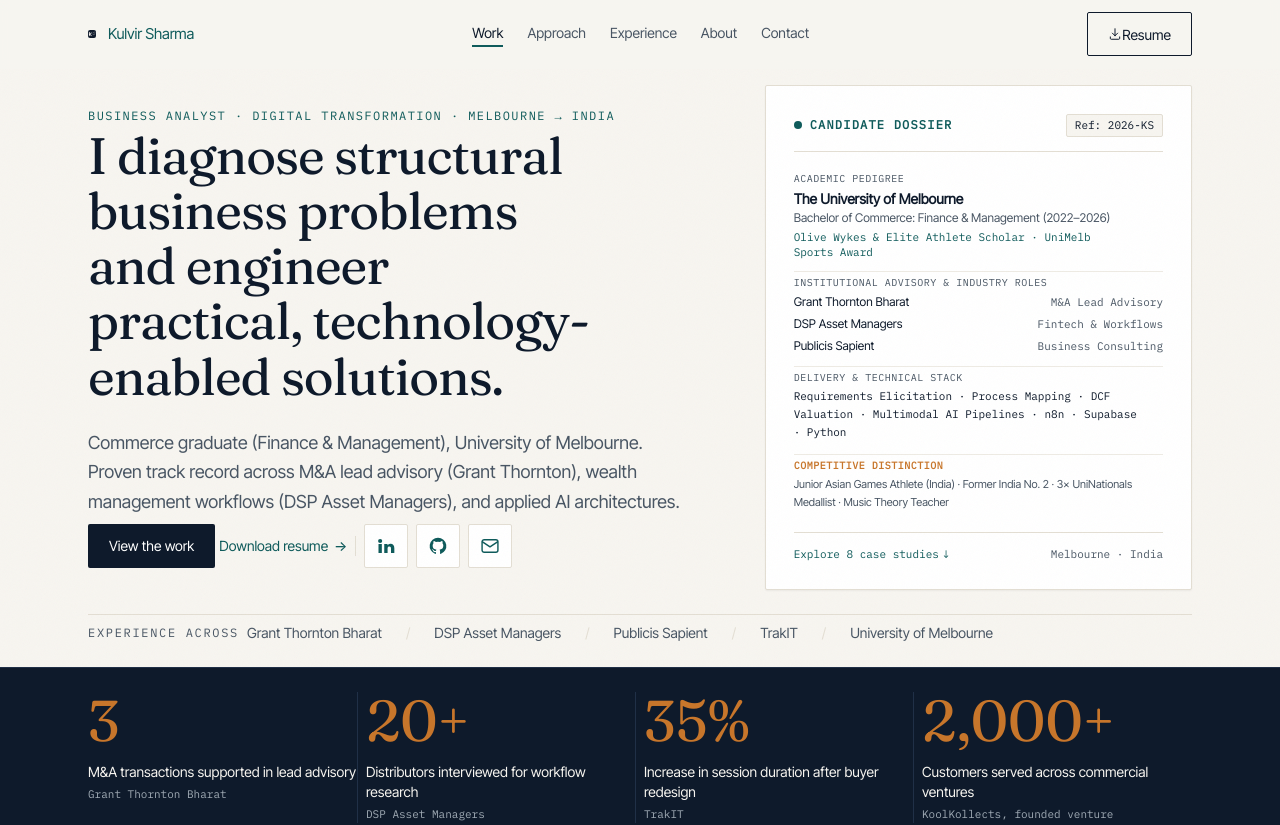
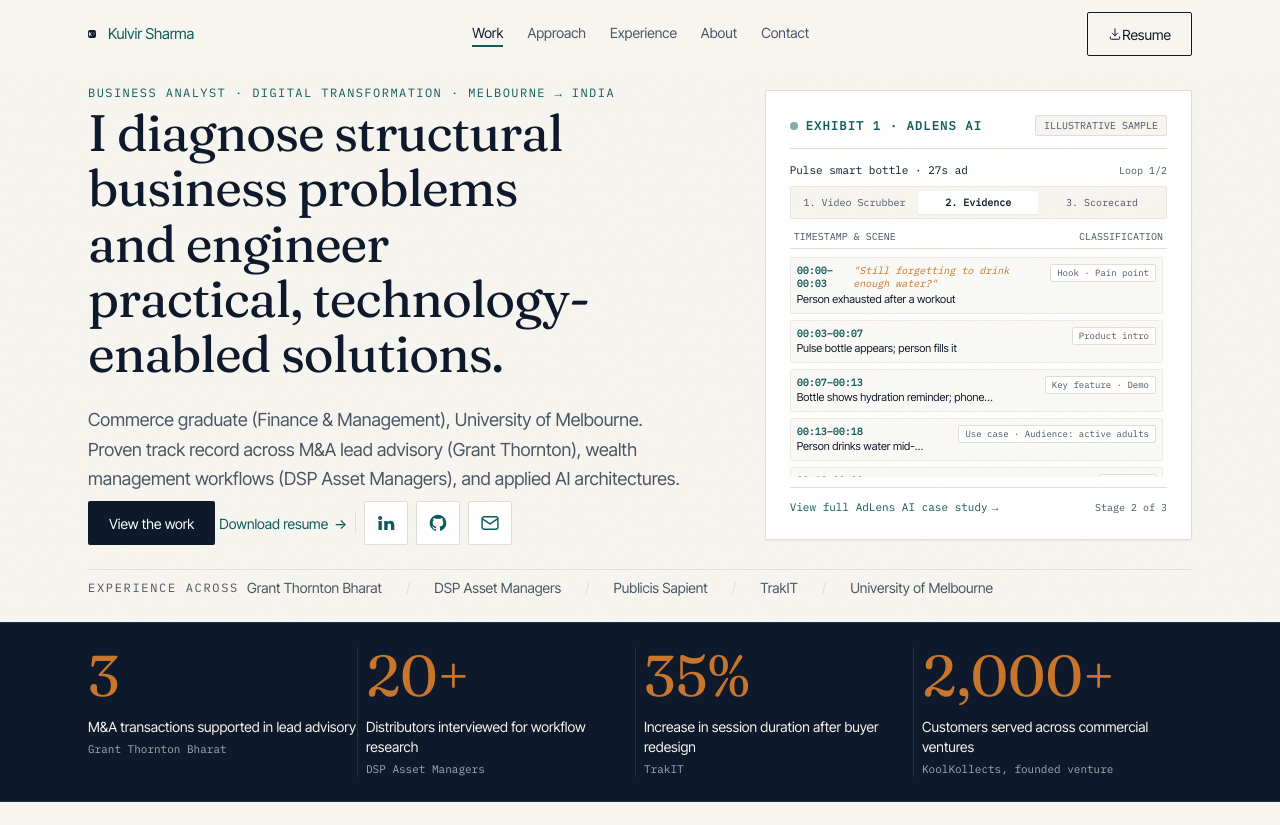
Before and after one commit to koolsharmafamily/kool-website, a React (Vite) app: page / in a window 1280 px wide. Shown: the top 825 px of the page. Built offline with nearby package versions, Linux system fonts and the light colour scheme.

Commit message:
feat: implement 7/5 hero and M1 live animated exhibit

```diff
--- a/src/components/HeroExhibit.tsx
+++ b/src/components/HeroExhibit.tsx
@@ -1,95 +1,334 @@
-/**
- * Executive Candidate Dossier
- * Provides Big 4 recruiters and consulting leaders with an immediate, authoritative
- * synthesis of academic pedigree, institutional advisory experience, and core delivery capabilities.
- */
+import { useEffect, useRef, useState } from "react";
+import { heroExhibit } from "../data/motion";
+import { isReducedMotion } from "../lib/motion";
+
 export function HeroExhibit() {
+  const [stage, setStage] = useState<1 | 2 | 3>(1);
+  const [loopCount, setLoopCount] = useState(0);
+  const [isHovered, setIsHovered] = useState(false);
+  const [isInView, setIsInView] = useState(true);
+  const [scrubberProgress, setScrubberProgress] = useState(0);
+  const containerRef = useRef<HTMLDivElement>(null);
+
+  // Reduced motion support
+  useEffect(() => {
+    if (isReducedMotion()) {
+      setStage(3);
+      setLoopCount(2);
+      setScrubberProgress(100);
+    }
+  }, []);
+
+  // IntersectionObserver to pause when off-screen
+  useEffect(() => {
+    const el = containerRef.current;
+    if (!el || typeof IntersectionObserver === "undefined") return;
+
+    const observer = new IntersectionObserver(
+      ([entry]) => {
+        setIsInView(entry.isIntersecting);
+      },
+      { threshold: 0.2 }
+    );
+
+    observer.observe(el);
+    return () => observer.disconnect();
+  }, []);
+
+  // Scrubber animation for Stage 1 (0 to 100% over 4s)
+  useEffect(() => {
+    if (stage !== 1 || isHovered || !isInView || loopCount >= heroExhibit.loops) {
+      return;
+    }
+
+    const startTime = performance.now();
+    const duration = 4000;
+    let animId: number;
+
+    const tick = (now: number) => {
+      const elapsed = now - startTime;
+      const p = Math.min(elapsed / duration, 1);
+      setScrubberProgress(Math.round(p * 100));
+      if (p < 1) {
+        animId = requestAnimationFrame(tick);
+      }
+    };
+
+    animId = requestAnimationFrame(tick);
+    return () => cancelAnimationFrame(animId);
+  }, [stage, isHovered, isInView, loopCount]);
+
+  // Main stage timer (4 seconds per stage, 2 full loops then holds on stage 3)
+  useEffect(() => {
+    if (isHovered || !isInView || loopCount >= heroExhibit.loops) {
+      return;
+    }
+
+    const timer = setTimeout(() => {
+      setStage((prev) => {
+        if (prev === 1) return 2;
+        if (prev === 2) return 3;
+        // From stage 3, check if we loop
+        setLoopCount((lc) => {
+          const nextCount = lc + 1;
+          return nextCount;
+        });
+        return 1;
+      });
+      if (stage === 3) {
+        setScrubberProgress(0);
+      }
+    }, 4000);
+
+    return () => clearTimeout(timer);
+  }, [stage, isHovered, isInView, loopCount]);
+
+  // Format seconds for scrubber
+  const currentSeconds = Math.min(27, Math.floor((scrubberProgress / 100) * 27));
+  const formattedTime = `00:${currentSeconds.toString().padStart(2, "0")}`;
+
   return (
-    <div className="hover-card flex flex-col justify-between overflow-hidden border border-rule bg-surface p-5 sm:p-7 w-full shadow-xs">
-      {/* Header Bar */}
-      <div className="mb-5 flex items-center justify-between border-b border-rule pb-3.5">
+    <div
+      ref={containerRef}
+      onMouseEnter={() => setIsHovered(true)}
+      onMouseLeave={() => setIsHovered(false)}
+      className="hover-card flex flex-col justify-between overflow-hidden border border-rule bg-surface p-5 sm:p-6 w-full shadow-xs transition-shadow duration-300 hover:shadow-md"
+      aria-label={`${heroExhibit.title} — ${heroExhibit.sampleAd}`}
+    >
+      {/* Exhibit Header */}
+      <div className="flex items-center justify-between border-b border-rule pb-3">
         <div className="flex items-center gap-2">
-          <span className="h-2 w-2 rounded-full bg-accent" aria-hidden="true" />
+          <span
+            className={`h-2 w-2 rounded-full transition-colors duration-300 ${
+              isHovered ? "bg-signal" : "bg-accent animate-pulse"
+            }`}
+            aria-hidden="true"
+          />
           <span className="font-mono text-xs font-semibold uppercase tracking-[0.1em] text-accent">
-            Candidate Dossier
+            {heroExhibit.title}
           </span>
         </div>
-        <span className="inline-block rounded-[2px] border border-rule bg-paper px-2 py-0.5 font-mono text-[11px] font-medium text-ink">
-          Ref: 2026-KS
+        <span className="inline-block rounded-[2px] border border-rule bg-paper px-2 py-0.5 font-mono text-[10px] uppercase font-medium text-ink-muted">
+          Illustrative sample
         </span>
       </div>
 
-      {/* Structured Credentials Grid */}
-      <div className="space-y-4 text-xs">
-        {/* Education */}
-        <div className="border-b border-rule/60 pb-3">
-          <span className="font-mono text-[10px] uppercase tracking-wider text-ink-muted block mb-1">
-            Academic Pedigree
+      {/* Sample Ad Info & Stage Selector Tabs */}
+      <div className="mt-3.5 flex flex-col gap-2">
+        <div className="flex items-center justify-between text-xs">
+          <span className="font-mono text-[11px] text-ink font-medium">
+            Pulse smart bottle · 27s ad
           </span>
-          <p className="font-body font-semibold text-ink text-sm leading-snug">
-            The University of Melbourne
-          </p>
-          <p className="text-ink-muted text-xs mt-0.5">
-            Bachelor of Commerce: Finance & Management (2022–2026)
-          </p>
-          <p className="font-mono text-[11px] text-accent mt-1">
-            Olive Wykes & Elite Athlete Scholar · UniMelb Sports Award
-          </p>
+          <span className="font-mono text-[10px] text-ink-muted">
+            {loopCount >= heroExhibit.loops ? "Complete (Holding)" : isHovered ? "Paused" : `Loop ${loopCount + 1}/${heroExhibit.loops}`}
+          </span>
         </div>
 
-        {/* Institutional Client History */}
-        <div className="border-b border-rule/60 pb-3">
-          <span className="font-mono text-[10px] uppercase tracking-wider text-ink-muted block mb-1">
-            Institutional Advisory & Industry Roles
+        {/* 3-Stage Tab Controls */}
+        <div className="grid grid-cols-3 gap-1 rounded-[2px] bg-paper p-1 border border-rule/60 text-center font-mono text-[10px]">
+          <button
+            type="button"
+            onClick={() => {
+              setStage(1);
+              setScrubberProgress(0);
+            }}
+            className={`py-1 px-1.5 rounded-[1px] transition-colors ${
+              stage === 1
+                ? "bg-surface text-ink font-semibold shadow-xs"
+                : "text-ink-muted hover:text-ink"
+            }`}
+          >
+            1. Video Scrubber
+          </button>
+          <button
+            type="button"
+            onClick={() => setStage(2)}
+            className={`py-1 px-1.5 rounded-[1px] transition-colors ${
+              stage === 2
+                ? "bg-surface text-ink font-semibold shadow-xs"
+                : "text-ink-muted hover:text-ink"
+            }`}
+          >
+            2. Evidence
+          </button>
+          <button
+            type="button"
+            onClick={() => setStage(3)}
+            className={`py-1 px-1.5 rounded-[1px] transition-colors ${
+              stage === 3
+                ? "bg-surface text-ink font-semibold shadow-xs"
+                : "text-ink-muted hover:text-ink"
+            }`}
+          >
+            3. Scorecard
+          </button>
+        </div>
+      </div>
+
+      {/* Stage Body Container */}
+      <div className="mt-4 min-h-[260px] flex flex-col justify-center">
+        {/* STAGE 1: Video Scrubber */}
+        {stage === 1 && (
+          <div className="space-y-3 animate-fade-in">
+            {/* Video Viewport Mockup */}
+            <div className="relative rounded-[2px] bg-ink text-paper p-4 overflow-hidden border border-[#203047] flex flex-col justify-between h-[150px]">
+              <div className="flex items-center justify-between font-mono text-[11px] text-[#A0ABB5]">
+                <span>REC ● 1080×1920 (9:16)</span>
+                <span className="text-paper font-semibold">{formattedTime} / 00:27</span>
+              </div>
+
+              {/* Dynamic Scene Caption based on Scrubber Position */}
+              <div className="my-auto py-2">
+                <p className="font-display text-sm sm:text-base text-paper font-normal leading-snug">
+                  {scrubberProgress < 12
+                    ? 'Scene 1: "Still forgetting to drink enough water?"'
+                    : scrubberProgress < 26
+                    ? "Scene 2: Pulse bottle appears; person fills it"
+                    : scrubberProgress < 48
+                    ? "Scene 3: Bottle shows hydration reminder alert"
+                    : scrubberProgress < 67
+                    ? "Scene 4: Person drinks water mid-workout"
+                    : scrubberProgress < 82
+                    ? "Scene 5: Close-up of product benefits"
+                    : "Scene 6: Final product hero shot + CTA"}
+                </p>
+                <span className="inline-block mt-1.5 font-mono text-[10px] text-accent bg-[#142338] px-1.5 py-0.5 rounded-[2px] border border-[#203047]">
+                  {scrubberProgress < 12
+                    ? "Hook · Pain point"
+                    : scrubberProgress < 26
+                    ? "Product intro"
+                    : scrubberProgress < 48
+                    ? "Key feature · Demo"
+                    : scrubberProgress < 67
+                    ? "Use case · Audience"
+                    : scrubberProgress < 82
+                    ? "Benefits"
+                    : "Branding · CTA"}
                 </span>
-          <div className="space-y-1.5 mt-1">
-            <div className="flex items-baseline justify-between gap-2">
-              <span className="font-medium text-ink">Grant Thornton Bharat</span>
-              <span className="font-mono text-[11px] text-ink-muted shrink-0">M&A Lead Advisory</span>
               </div>
-            <div className="flex items-baseline justify-between gap-2">
-              <span className="font-medium text-ink">DSP Asset Managers</span>
-              <span className="font-mono text-[11px] text-ink-muted shrink-0">Fintech & Workflows</span>
+
+              {/* Scrubber Track */}
+              <div className="space-y-1">
+                <div className="relative h-1.5 w-full rounded-full bg-[#203047] overflow-hidden">
+                  <div
+                    className="h-full bg-signal transition-all duration-75 ease-linear"
+                    style={{ width: `${scrubberProgress}%` }}
+                  />
                 </div>
-            <div className="flex items-baseline justify-between gap-2">
-              <span className="font-medium text-ink">Publicis Sapient</span>
-              <span className="font-mono text-[11px] text-ink-muted shrink-0">Business Consulting</span>
+                <div className="flex justify-between font-mono text-[9px] text-[#A0ABB5]">
+                  <span>00:00</span>
+                  <span>00:13 (Feature)</span>
+                  <span>00:27 (CTA)</span>
                 </div>
               </div>
             </div>
 
-        {/* Core Methodologies & Applied Tech */}
-        <div className="border-b border-rule/60 pb-3">
-          <span className="font-mono text-[10px] uppercase tracking-wider text-ink-muted block mb-1">
-            Delivery & Technical Stack
-          </span>
-          <p className="text-ink leading-relaxed font-mono text-[11px]">
-            Requirements Elicitation · Process Mapping · DCF Valuation · Multimodal AI Pipelines · n8n · Supabase · Python
+            <p className="font-mono text-[11px] text-ink-muted text-center">
+              Multimodal video pipeline parsing audio transcripts and frame evidence.
             </p>
           </div>
+        )}
 
-        {/* High-Performance Distinction */}
-        <div>
-          <span className="font-mono text-[10px] uppercase tracking-wider text-signal block mb-1 font-semibold">
-            Competitive Distinction
+        {/* STAGE 2: Extracted Evidence */}
+        {stage === 2 && (
+          <div className="space-y-2 animate-fade-in">
+            <div className="flex items-center justify-between font-mono text-[10px] uppercase text-ink-muted border-b border-rule pb-1 px-1">
+              <span>Timestamp & Scene</span>
+              <span>Classification</span>
+            </div>
+            <div className="space-y-1.5 max-h-[220px] overflow-y-auto pr-1">
+              {heroExhibit.evidence.map((ev, i) => (
+                <div
+                  key={ev.t}
+                  className="flex items-start justify-between gap-2 p-1.5 rounded-[2px] bg-paper/60 border border-rule/50 text-xs transition-colors hover:bg-paper"
+                  style={{ animationDelay: `${i * 60}ms` }}
+                >
+                  <div className="space-y-0.5">
+                    <div className="flex items-center gap-1.5">
+                      <span className="font-mono text-[10px] font-semibold text-accent">
+                        {ev.t}
                       </span>
-          <p className="text-ink-muted text-[11px] leading-relaxed">
-            Junior Asian Games Athlete (India) · Former India No. 2 · 3× UniNationals Medallist · Music Theory Teacher
+                      {ev.text && (
+                        <span className="font-mono text-[10px] text-signal italic">
+                          "{ev.text}"
+                        </span>
+                      )}
+                    </div>
+                    <p className="text-ink text-[11px] leading-tight line-clamp-1">
+                      {ev.scene}
+                    </p>
+                  </div>
+                  <span className="shrink-0 font-mono text-[9px] text-ink-muted bg-surface px-1.5 py-0.5 rounded-[2px] border border-rule">
+                    {ev.tag}
+                  </span>
+                </div>
+              ))}
+            </div>
+          </div>
+        )}
+
+        {/* STAGE 3: Diagnostic Scorecard & Recommendation */}
+        {stage === 3 && (
+          <div className="space-y-3.5 animate-fade-in">
+            {/* Scorecard Bars */}
+            <div className="space-y-1.5">
+              <div className="flex justify-between font-mono text-[10px] uppercase text-ink-muted">
+                <span>Evaluation Dimensions</span>
+                <span>Score / 10</span>
+              </div>
+              {heroExhibit.scorecard.map((item, idx) => (
+                <div key={item.dim} className="space-y-0.5">
+                  <div className="flex justify-between font-body text-xs font-medium text-ink">
+                    <span>{item.dim}</span>
+                    <span className="font-mono text-[11px] font-semibold">
+                      {item.score}/10
+                    </span>
+                  </div>
+                  <div className="h-1.5 w-full rounded-full bg-paper border border-rule/60 overflow-hidden">
+                    <div
+                      className="h-full bg-accent transition-all duration-700 ease-out"
+                      style={{
+                        width: `${(item.score / 10) * 100}%`,
+                        transitionDelay: `${idx * 60}ms`,
+                      }}
+                    />
+                  </div>
+                </div>
+              ))}
+            </div>
+
+            {/* Recommendation Card */}
+            <div className="rounded-[2px] border-l-2 border-l-signal border border-rule bg-paper p-2.5 text-xs">
+              <div className="flex items-center justify-between mb-1">
+                <span className="font-mono text-[10px] uppercase font-semibold text-signal">
+                  Strategic Action
+                </span>
+                <span className="font-mono text-[9px] uppercase px-1 py-0.2 bg-surface border border-rule text-signal rounded-[2px]">
+                  Priority: {heroExhibit.recommendation.priority}
+                </span>
+              </div>
+              <p className="text-ink text-[11px] leading-snug font-medium">
+                {heroExhibit.recommendation.action}
+              </p>
+              <p className="mt-1 font-mono text-[10px] text-ink-muted">
+                Evidence: {heroExhibit.recommendation.evidence}
               </p>
             </div>
           </div>
+        )}
+      </div>
 
-      {/* Bottom CTA bar */}
-      <div className="mt-5 border-t border-rule pt-3.5 flex items-center justify-between text-xs">
+      {/* Exhibit Footer Link */}
+      <div className="mt-4 border-t border-rule pt-3 flex items-center justify-between text-xs">
         <a
-          href="#work"
+          href="/work/adlens-ai"
           className="font-medium text-accent hover:text-ink transition-colors inline-flex items-center gap-1 font-mono text-[11px]"
         >
-          <span>Explore 8 case studies</span>
-          <span aria-hidden="true">&darr;</span>
+          <span>View full AdLens AI case study</span>
+          <span aria-hidden="true">&rarr;</span>
         </a>
-        <span className="font-mono text-[11px] text-ink-muted">
-          Melbourne · India
+        <span className="font-mono text-[10px] text-ink-muted">
+          Stage {stage} of 3
         </span>
       </div>
     </div>
```
Lines whose indentation alone changed are shown as unchanged.
